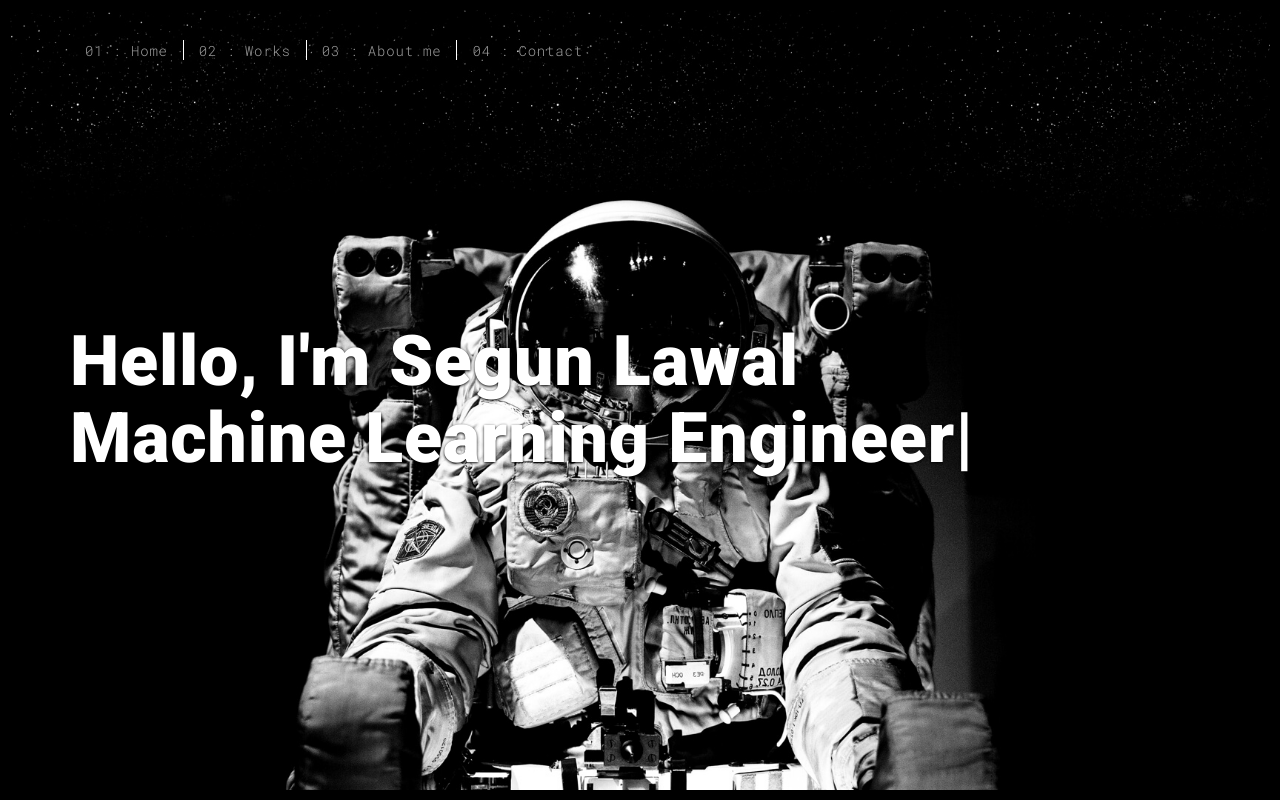
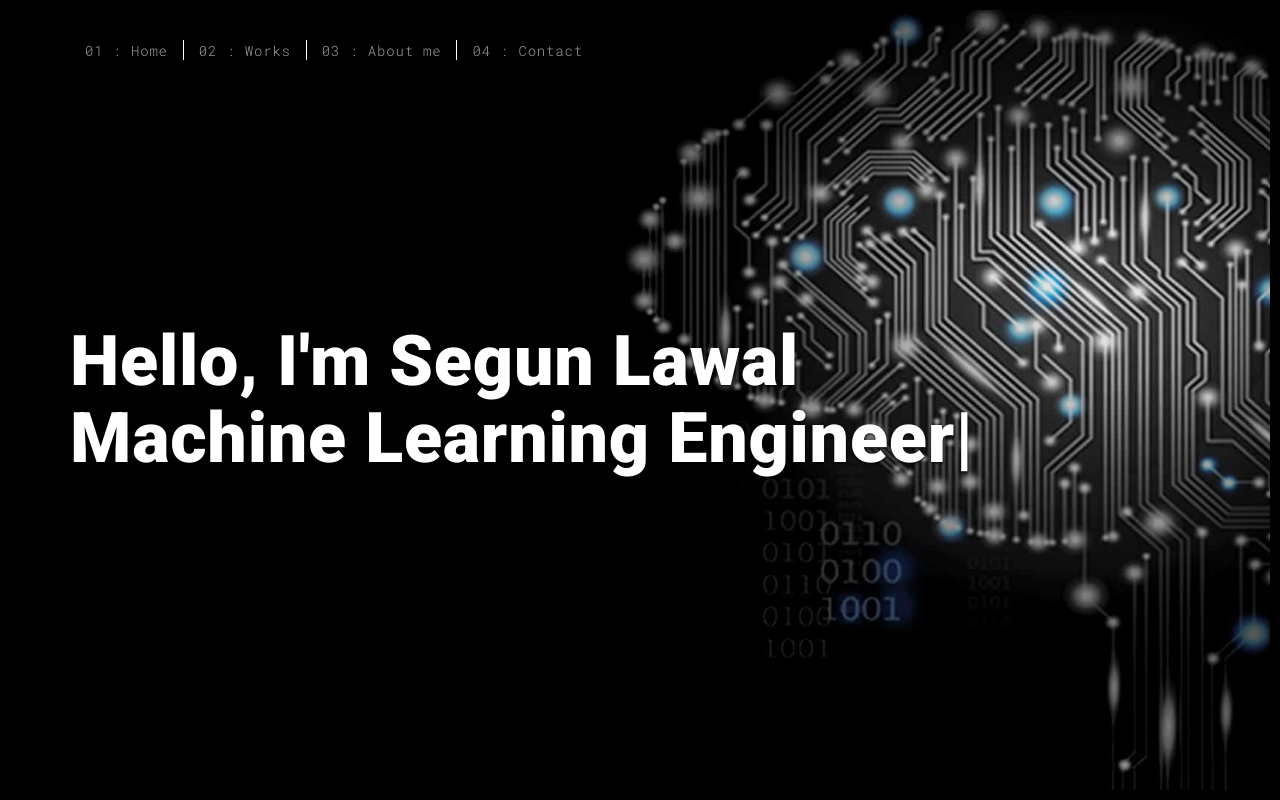
Before and after one commit to lawalsegun2025/portfolio_1, a Flask app: page / in a window 1280 px wide. Run offline with Flask 2, Linux system fonts and the light colour scheme; some libraries are stand-ins or nearby versions.

Commit message:
updated home page background pic

```diff
--- a/templates/index.html
+++ b/templates/index.html
@@ -49,7 +49,7 @@
   </nav>
 </header>
 <!-- Add your site or app content here -->
-  <div class="hero-full-container background-image-container white-text-container" style="background-image: url('./static/assets/images/space.jpg')">
+  <div class="hero-full-container background-image-container white-text-container" style="background-image: url('./static/assets/images/home_page.jpg')">
     <div class="container">
       <div class="row">
         <div class="col-xs-12">
```
